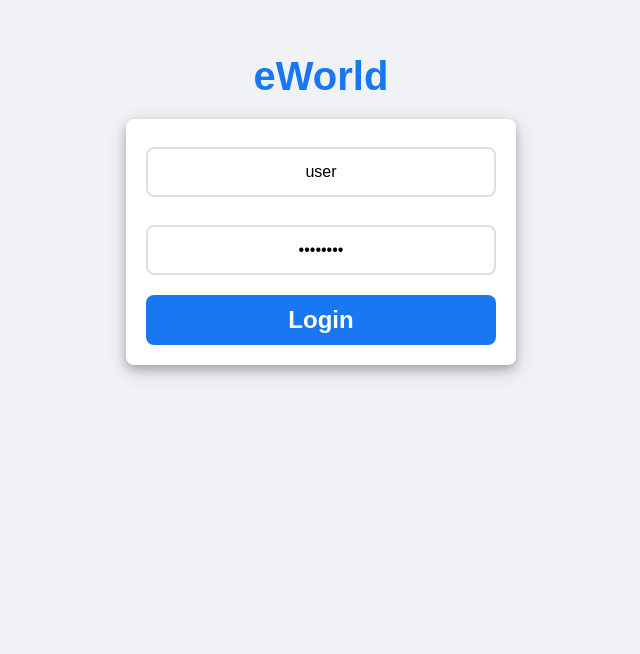
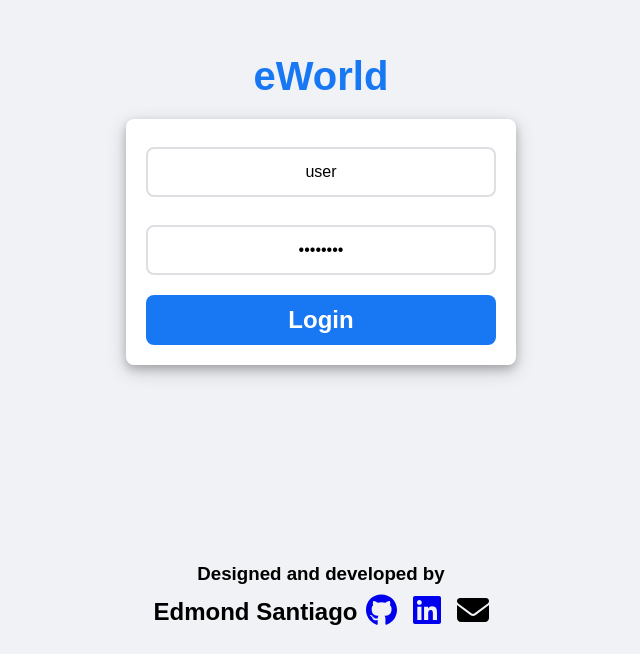
Before and after one commit to ed-santiago/social-media-project, a React (Create React App) app: page /login in a window 1280 px wide. Shown: the part 146-800 px from the top of the page, without its empty margins (319-959 px from the left). Built offline with nearby package versions, Linux system fonts and the light colour scheme.

Commit message:
add footer

```diff
--- a/src/App.js
+++ b/src/App.js
@@ -52,7 +52,7 @@
         <User profileDetails={profileDetails} setProfileDetails={setProfileDetails} name={profileDetails.name} />
       </Route>
 
-      {/* <Footer /> */}
+      <Footer />
     </>
   );
 }
--- a/src/components/Footer.js
+++ b/src/components/Footer.js
@@ -1,4 +1,7 @@
 import React from "react";
+import { FontAwesomeIcon } from "@fortawesome/react-fontawesome";
+import { faGithub, faLinkedin } from "@fortawesome/free-brands-svg-icons";
+import { faEnvelope } from "@fortawesome/free-solid-svg-icons";
 import "../css/footer.css";
 
 function Footer() {
@@ -8,9 +11,15 @@
       <div id="contacts">
         <h2>Edmond Santiago</h2>
         <div id="contact_icons">
-          <i class="fa-brands fa-github"></i>
-          <i class="fa-brands fa-linkedin"></i>
-          <i class="fa-solid fa-envelope"></i>
+          <a href="https://github.com/ed-santiago" target="_blank">
+            <FontAwesomeIcon icon={faGithub} />
+          </a>
+          <a href="https://github.com/ed-santiago" target="_blank">
+            <FontAwesomeIcon icon={faLinkedin} />
+          </a>
+          <a href="mailto:edmond.santiago7@gmail.com" target="_blank">
+            <FontAwesomeIcon icon={faEnvelope} />
+          </a>
         </div>
       </div>
     </footer>
--- a/src/css/footer.css
+++ b/src/css/footer.css
@@ -4,6 +4,7 @@
   align-items: center;
   padding: 3vh;
   gap: 1vh;
+  margin-top: auto;
 }
 
 #contacts {
@@ -18,3 +19,11 @@
   font-size: 2rem;
   cursor: pointer;
 }
+
+#contact_icons a:visited {
+  color: black;
+}
+
+a[href^="mailto:"] {
+  color: black;
+}
--- a/src/css/index.css
+++ b/src/css/index.css
@@ -8,3 +8,9 @@
 body {
   background-color: rgb(240, 242, 245);
 }
+
+#root {
+  min-height: 100vh;
+  display: flex;
+  flex-direction: column;
+}
```
Also changed, not shown: package.json (+5 -5 lines), 1 other file (tests, documents, lock files or other folders). Lines whose indentation alone changed are shown as unchanged.
